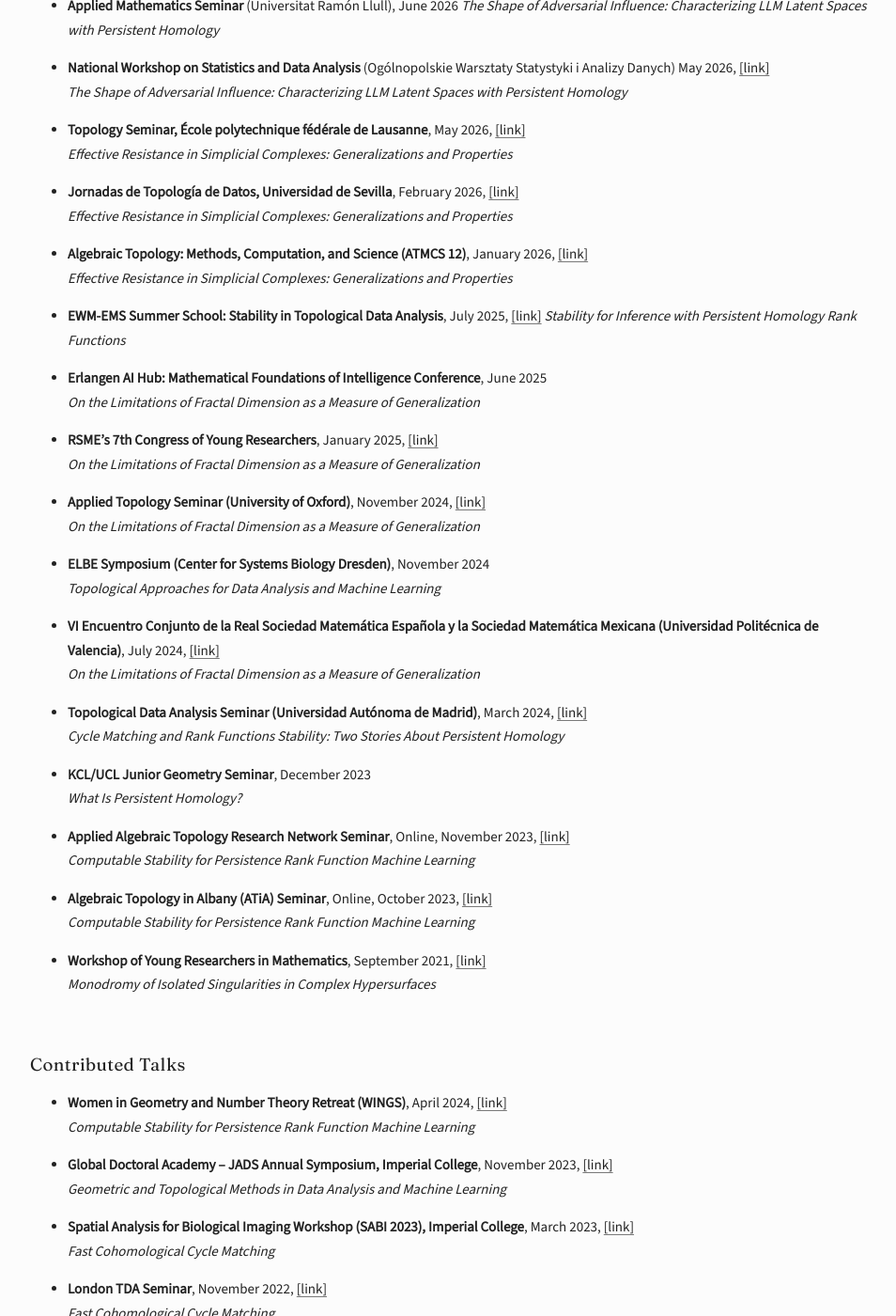
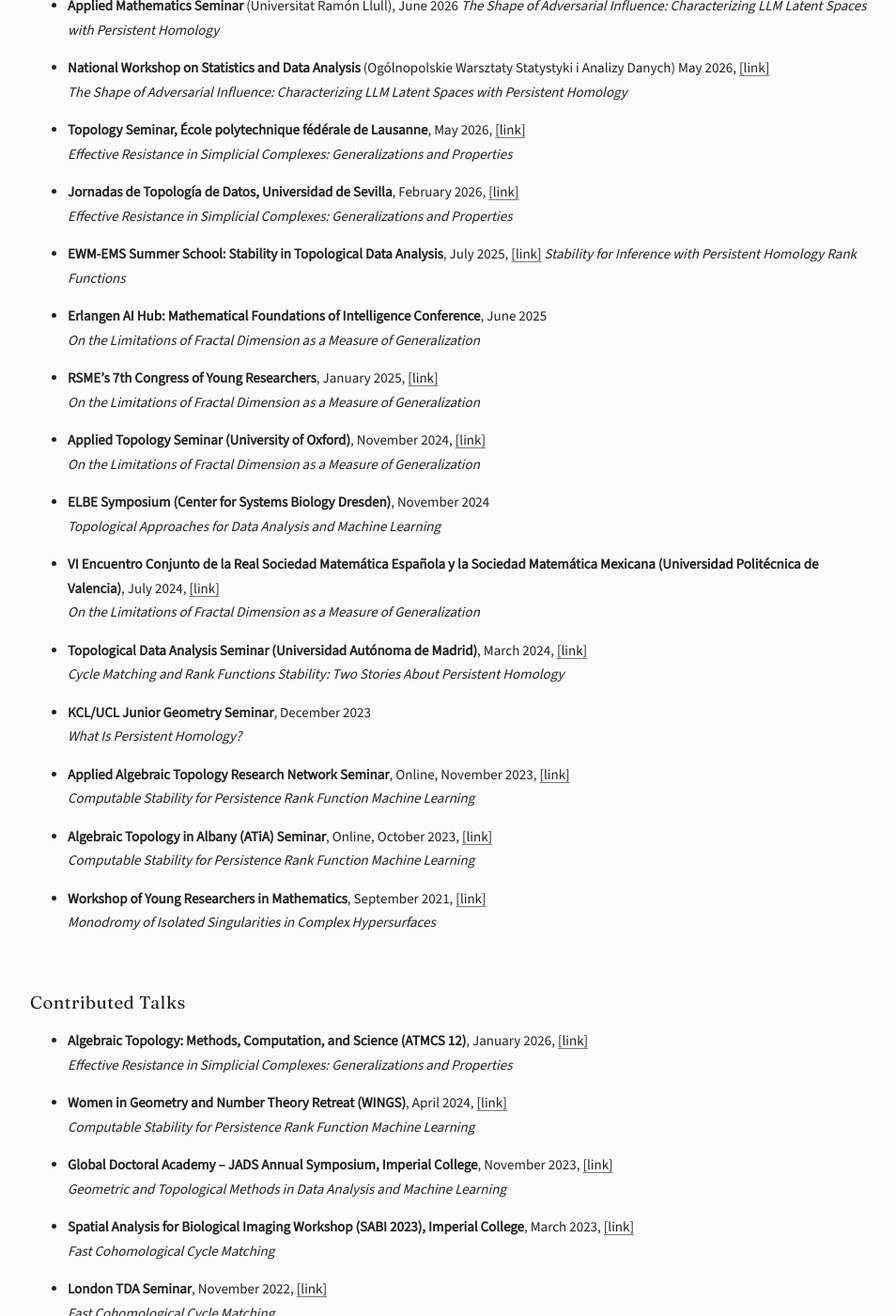
Before and after one commit to inesgare/inesgare.github.io, a Jekyll site: the page built from talks.md, in a window 1280 px wide and 1400 px high, scrolled down 402 px. Shown: the whole window at 94% size, without its empty margins (158-1112 px from the left). Built offline with Jekyll 4.4.1, drawn with Linux system fonts in a browser that asks for light colours; some of the changed lines change nothing that is shown.

Commit message:
changed format

```diff
--- a/talks.md
+++ b/talks.md
@@ -20,9 +20,6 @@
   *Effective Resistance in Simplicial Complexes: Generalizations and Properties*
 
 - **Jornadas de Topología de Datos, Universidad de Sevilla**, February 2026, [[link]](https://imus.us.es/congresos/tdasevilla2026/)
-  *Effective Resistance in Simplicial Complexes: Generalizations and Properties*
-
-- **Algebraic Topology: Methods, Computation, and Science (ATMCS 12)**, January 2026, [[link]](https://www.mis.mpg.de/events/series/atmcs12)
   *Effective Resistance in Simplicial Complexes: Generalizations and Properties*
 
 - **EWM-EMS Summer School: Stability in Topological Data Analysis**, July 2025, [[link]](https://www.mittag-leffler.se/activities/ewm-ems-summer-school-stability-in-topological-data-analysis/)  *Stability for Inference with Persistent Homology Rank Functions*
@@ -59,6 +56,9 @@
 
 
 ## Contributed Talks
+
+- **Algebraic Topology: Methods, Computation, and Science (ATMCS 12)**, January 2026, [[link]](https://www.mis.mpg.de/events/series/atmcs12)
+  *Effective Resistance in Simplicial Complexes: Generalizations and Properties*
 
 - **Women in Geometry and Number Theory Retreat (WINGS)**, April 2024, [[link]](https://sites.google.com/view/wings2024/home)
   *Computable Stability for Persistence Rank Function Machine Learning*
```
